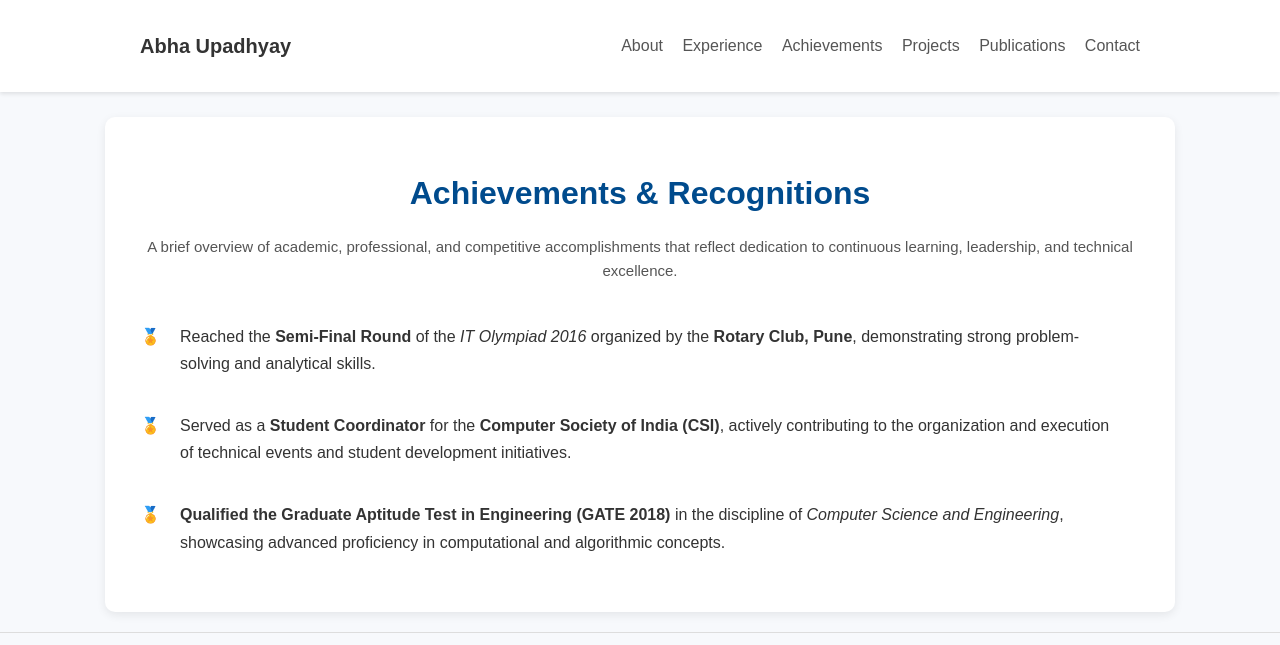
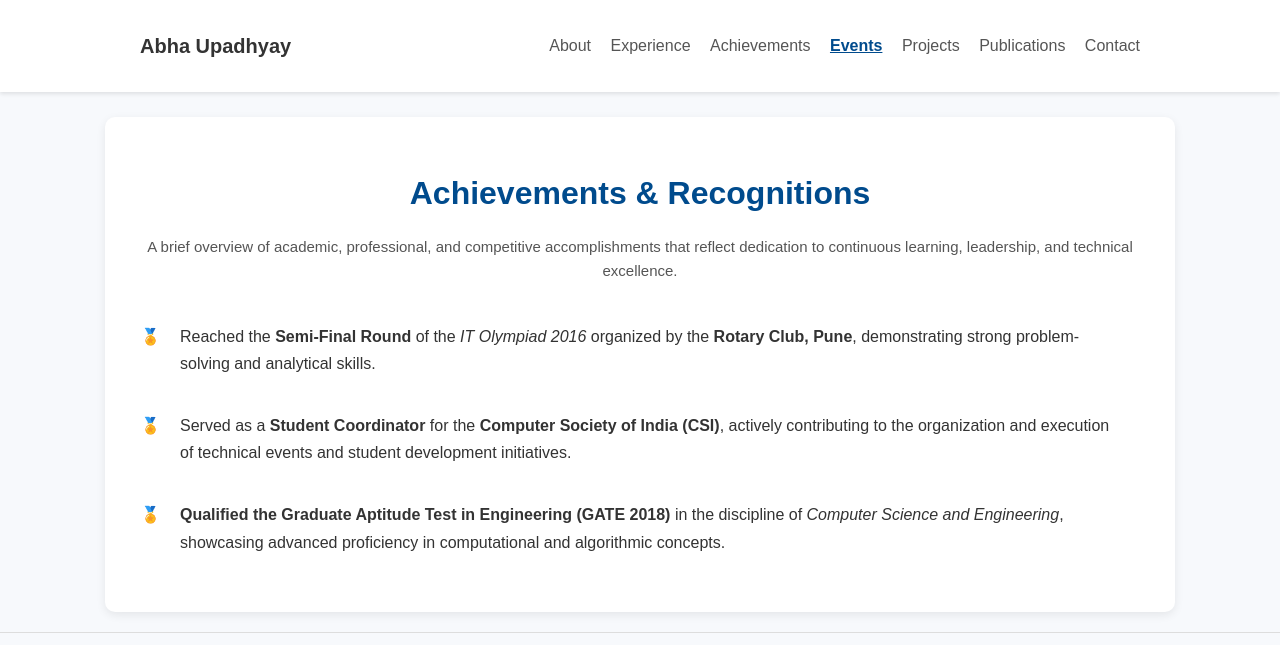
Before and after one commit to upadhyayabha95/website, a plain HTML site: page achievements.html in a window 1280 px wide. Shown: the top 645 px of the page. Drawn offline with Linux system fonts and the light colour scheme.

Commit message:
Modify achievements.html with new navigation link
Updated navigation links and added 'Events' section.

```diff
--- a/achievements.html
+++ b/achievements.html
@@ -8,13 +8,14 @@
 </head>
 <body>
   <!-- ===== HEADER ===== -->
-   <header class="site-header">
+    <header class="site-header">
     <div class="container header-inner">
       <div class="brand"><a href="index.html">Abha Upadhyay</a></div>
       <nav class="main-nav">
         <a href="about.html">About</a>
         <a href="experience.html">Experience</a>
         <a href="achievements.html">Achievements</a>
+        <a href="events.html" class="active">Events</a>
         <a href="projects.html">Projects</a>
         <a href="publications.html">Publications</a>
         <a href="contact.html">Contact</a>
```
